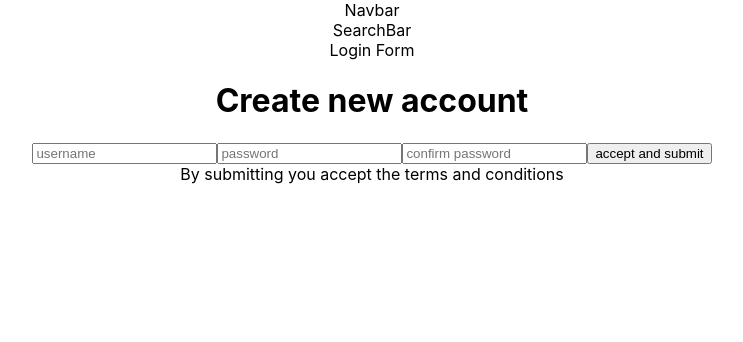
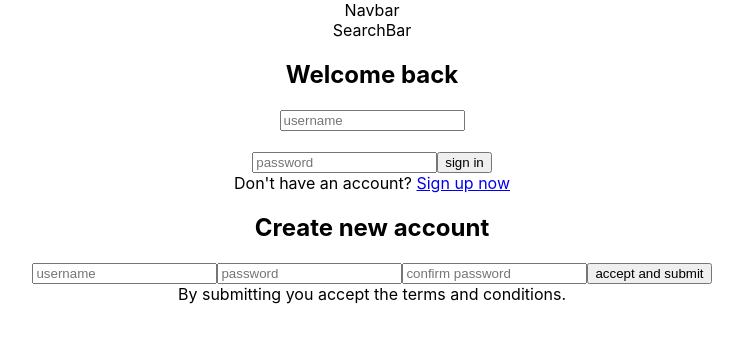
Before and after one commit to build-week-dadsgotjokes/front-end, a React (Create React App) app in the folder dadjokes/: page / in a window 1280 px wide. Shown: the top 342 px of the page, without its empty margins (268-1011 px from the left). Built offline with nearby package versions, Linux system fonts and the light colour scheme.

Commit message:
got login and signup form to work

```diff
--- a/dadjokes/src/App.js
+++ b/dadjokes/src/App.js
@@ -6,6 +6,7 @@ import Login from "./components/Login/Login";
 import Profile from "./components/Profile/Profile";
 import JokeList from "./components/JokeList/JokeList";
 import SignUp from "./components/SignUp/SignUp";
+import PrivateRoute from "./utils/PrivateRoute";
 
 function App() {
   return (
@@ -13,7 +14,7 @@ function App() {
       <Route path="/" component={NavBar} />
       <Route exact path="/" component={Login} />
       <Route exact path="/" component={SignUp} />
-      <Route path="/profile" component={Profile} />
+      <PrivateRoute path="/profile" component={Profile} />
       <Route path="/jokes" component={JokeList} />
       <Route path="/signup" component={SignUp} />
     </div>
--- a/dadjokes/src/components/Login/Login.js
+++ b/dadjokes/src/components/Login/Login.js
@@ -1,7 +1,62 @@
-import React from "react";
+import React, { useState } from "react";
+import axios from "axios";
+import { Link } from "react-router-dom";
 
-const Login = () => {
-  return <div>Login Form</div>;
+const SignIn = props => {
+  const [user, setUser] = useState({});
+
+  const handleChanges = e => {
+    setUser({ ...user, [e.target.name]: e.target.value });
+  };
+  const handleSubmit = e => {
+    e.preventDefault();
+    axios
+      .post(
+        "https://api-dadjokes.herokuapp.com/login",
+        `grant_type=password&username=${user.username}&password=${user.password}`,
+        {
+          headers: {
+            "Content-Type": "application/x-www-form-urlencoded",
+            Authorization: "Basic bGFtYmRhOmxhbWJkYS1zZWNyZXQ="
+          }
+        }
+      )
+      .then(res => {
+        localStorage.setItem("token", res.data["access_token"]);
+        props.history.push("/profile");
+      })
+      .catch(error => {
+        console.log(error);
+      });
+  };
+
+  return (
+    <form className="signInDiv" onSubmit={e => handleSubmit(e)}>
+      <h2>Welcome back</h2>
+      <input
+        className="default"
+        type="text"
+        placeholder="username"
+        name="username"
+        onChange={e => handleChanges(e)}
+      />
+      <br />
+      <br />
+      <input
+        className="default"
+        type="password"
+        placeholder="password"
+        name="password"
+        onChange={e => handleChanges(e)}
+      />
+      <button>sign in</button>
+      <div>
+        Don't have an account?{" "}
+        <Link className="linkSignUp" to="/signup">
+          Sign up now
+        </Link>
+      </div>
+    </form>
+  );
 };
-
-export default Login;
+export default SignIn;
--- a/dadjokes/src/components/Profile/Profile.js
+++ b/dadjokes/src/components/Profile/Profile.js
@@ -1,7 +1,7 @@
 import React from "react";
 
 const Profile = () => {
-  return <div>hello world</div>;
+  return <div>hello user!</div>;
 };
 
 export default Profile;
--- a/dadjokes/src/components/SignUp/SignUp.js
+++ b/dadjokes/src/components/SignUp/SignUp.js
@@ -1,66 +1,17 @@
-import React, { useState, useEffect } from "react";
+import React, { useState } from "react";
 import axios from "axios";
-import { Form, Field, withFormik } from "formik";
-import * as Yup from "yup";
-import { Link } from "react-router-dom";
 
-const SignUp = ({ errors, touched, handleSubmit, values, status }) => {
-  const [user, setUser] = useState({});
+const SignUp = props => {
+  const [newUser, setNewUser] = useState({});
 
-  useEffect(() => {
-    if (status) {
-      setUser(...user, status);
-    }
-  }, [status]);
-
-  return (
-    <>
-      <Form>
-        <h1>Create new account</h1>
-        <Field type="text" placeholder="username" name="username" />
-        {touched.username && errors.username && (
-          <p className="error">{errors.username}</p>
-        )}
-
-        <Field type="password" placeholder="password" name="password" />
-        {touched.password && errors.password && (
-          <p className="error">{errors.password}</p>
-        )}
-        <Field type="password" placeholder="confirm password" name="confirm" />
-        {touched.confirm && errors.confirm && (
-          <p className="error">{errors.confirm}</p>
-        )}
-        <button type="submit">accept and submit</button>
-        <div>By submitting you accept the terms and conditions</div>
-      </Form>
-    </>
-  );
-};
-
-const FormikForm = withFormik({
-  mapPropsToValues({ username, password, confirm }) {
-    return {
-      username: username || "",
-
-      password: password || "",
-      confirm: confirm || ""
-    };
-  },
-  validationSchema: Yup.object().shape({
-    username: Yup.string().required("Username Required"),
-
-    password: Yup.string()
-      .min(8, "8 character minimum")
-      .required("Password required"),
-    confirm: Yup.string()
-      .oneOf([Yup.ref("password"), null], "passwords don't match")
-      .required("must confirm password")
-  }),
-
-  handleSubmit(values) {
-    if (values.password === values.confirm) {
-      const username = values.username;
-      const password = values.password;
+  const handleChanges = e => {
+    setNewUser({ ...newUser, [e.target.name]: e.target.value });
+  };
+  const handleSubmit = e => {
+    const password = newUser.password;
+    const username = newUser.username;
+    e.preventDefault();
+    if (password === newUser.confirm) {
       axios
         .post(
           "https://api-dadjokes.herokuapp.com/createnewuser",
@@ -72,6 +23,7 @@ const FormikForm = withFormik({
           }
         )
         .then(res => {
+          console.log(res);
           axios
             .post(
               "https://api-dadjokes.herokuapp.com/login",
@@ -84,14 +36,53 @@ const FormikForm = withFormik({
               }
             )
             .then(res => {
-              console.log(res.data);
+              localStorage.setItem("token", res.data["access_token"]);
+              props.history.push("/profile");
             })
             .catch(err => {
               console.log(err);
             });
+        })
+        .catch(error => {
+          console.log(error);
         });
+    } else {
+      alert("Passwords must match.");
     }
-  }
-})(SignUp);
+  };
 
-export default FormikForm;
+  return (
+    <form className="signUpDiv" onSubmit={e => handleSubmit(e)}>
+      <h2>Create new account</h2>
+      <input
+        className="default"
+        type="text"
+        placeholder="username"
+        name="username"
+        onChange={e => handleChanges(e)}
+      />
+
+      <input
+        className="default"
+        type="password"
+        placeholder="password"
+        name="password"
+        onChange={e => handleChanges(e)}
+      />
+
+      <input
+        className="default"
+        type="password"
+        placeholder="confirm password"
+        name="confirm"
+        onChange={e => handleChanges(e)}
+      />
+
+      <button>accept and submit</button>
+
+      <div>By submitting you accept the terms and conditions.</div>
+    </form>
+  );
+};
+
+export default SignUp;
--- /dev/null
+++ b/dadjokes/src/utils/PrivateRoute.js
@@ -0,0 +1,15 @@
+import React from "react";
+import { Route, Redirect } from "react-router-dom";
+
+const PrivateRoute = ({ component: Component, ...rest }) => {
+  return (
+    <Route
+      {...rest}
+      render={() =>
+        localStorage.getItem("token") ? <Component /> : <Redirect to="/" />
+      }
+    />
+  );
+};
+
+export default PrivateRoute;
```
